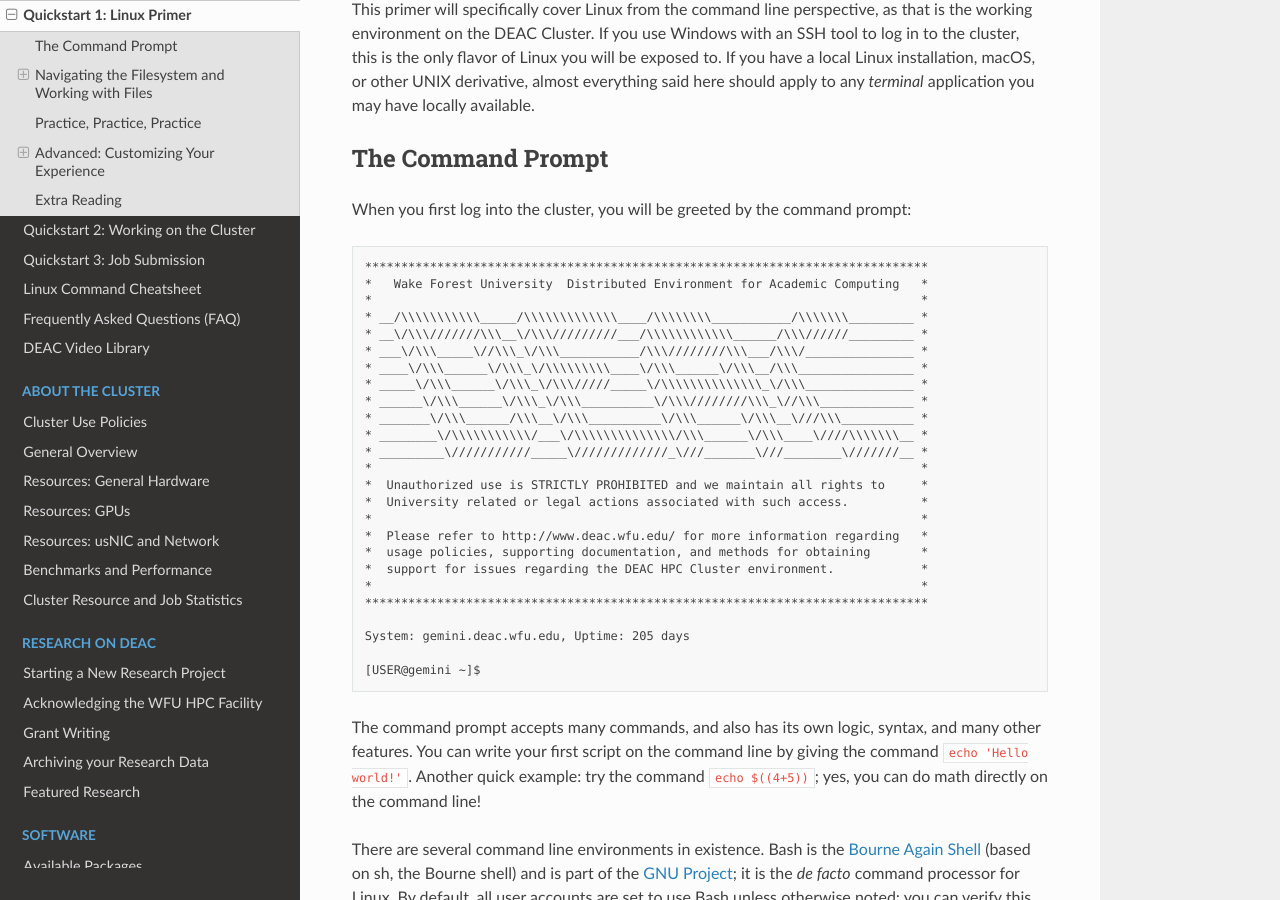
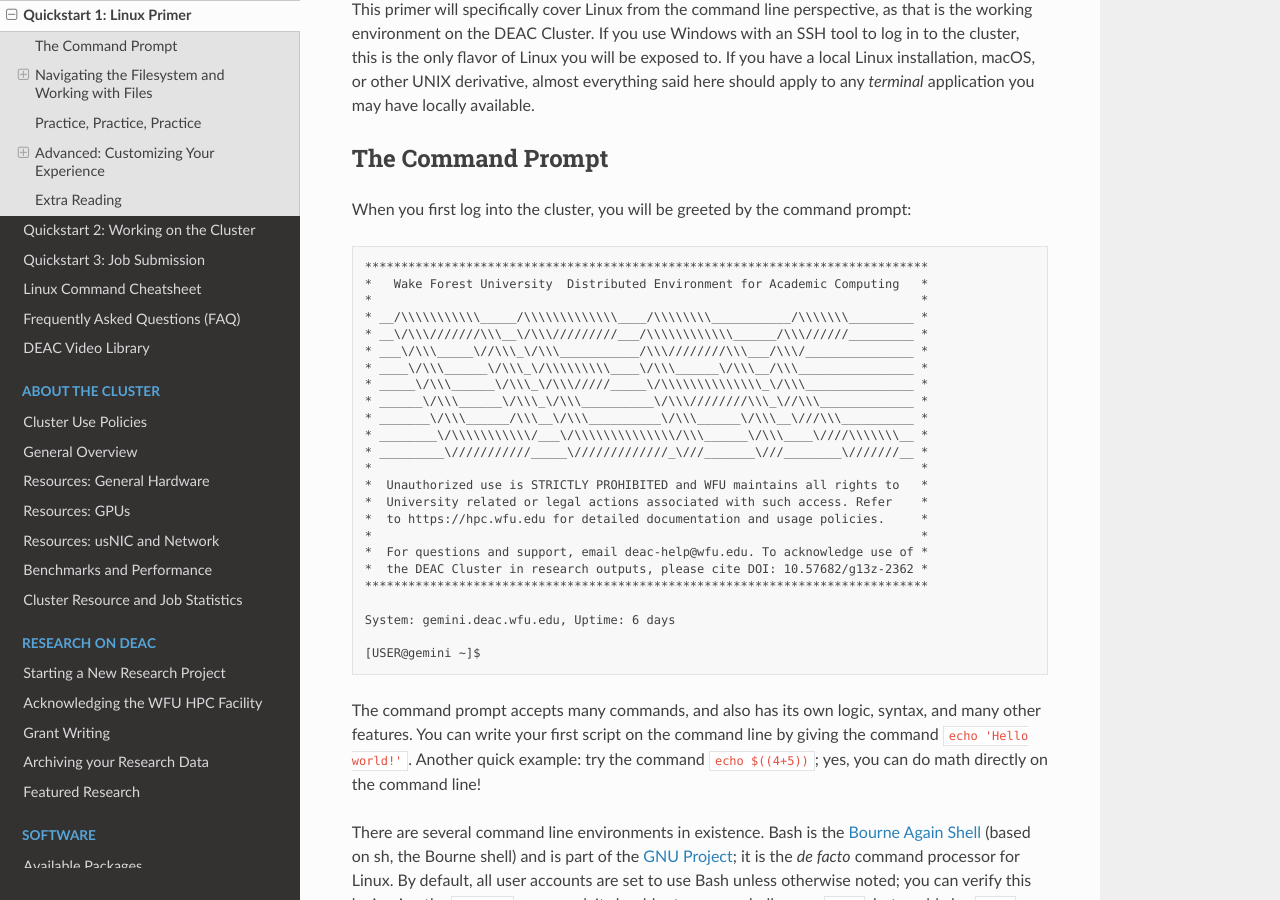
Before and after one commit to WFU-HPC/deac-docs, a Sphinx documentation site: the page built from source/beginner-quickstart_01_linux.rst, in a window 1280 px wide and 900 px high, scrolled down 846 px. Built offline with Sphinx 7.4.7 and the Read the Docs theme 2.0.0, drawn with Linux system fonts in a browser that asks for light colours.

Commit message:
Update beginner-quickstart_01_linux.rst

```diff
--- a/source/beginner-quickstart_01_linux.rst
+++ b/source/beginner-quickstart_01_linux.rst
@@ -58,16 +58,15 @@ When you first log into the cluster, you will be greeted by the command prompt:
     * ________\/\\\\\\\\\\\/___\/\\\\\\\\\\\\\\/\\\______\/\\\____\////\\\\\\\__ *
     * _________\///////////_____\/////////////_\///_______\///________\///////__ *
     *                                                                            *
-    *  Unauthorized use is STRICTLY PROHIBITED and we maintain all rights to     *
-    *  University related or legal actions associated with such access.          *
+    *  Unauthorized use is STRICTLY PROHIBITED and WFU maintains all rights to   *
+    *  University related or legal actions associated with such access. Refer    *
+    *  to https://hpc.wfu.edu for detailed documentation and usage policies.     *
     *                                                                            *
-    *  Please refer to http://www.deac.wfu.edu/ for more information regarding   *
-    *  usage policies, supporting documentation, and methods for obtaining       *
-    *  support for issues regarding the DEAC HPC Cluster environment.            *
-    *                                                                            *
+    *  For questions and support, email deac-help@wfu.edu. To acknowledge use of *
+    *  the DEAC Cluster in research outputs, please cite DOI: 10.57682/g13z-2362 *
     ******************************************************************************
 
-    System: gemini.deac.wfu.edu, Uptime: 205 days
+    System: gemini.deac.wfu.edu, Uptime: 6 days
 
     [USER@gemini ~]$
 
```
